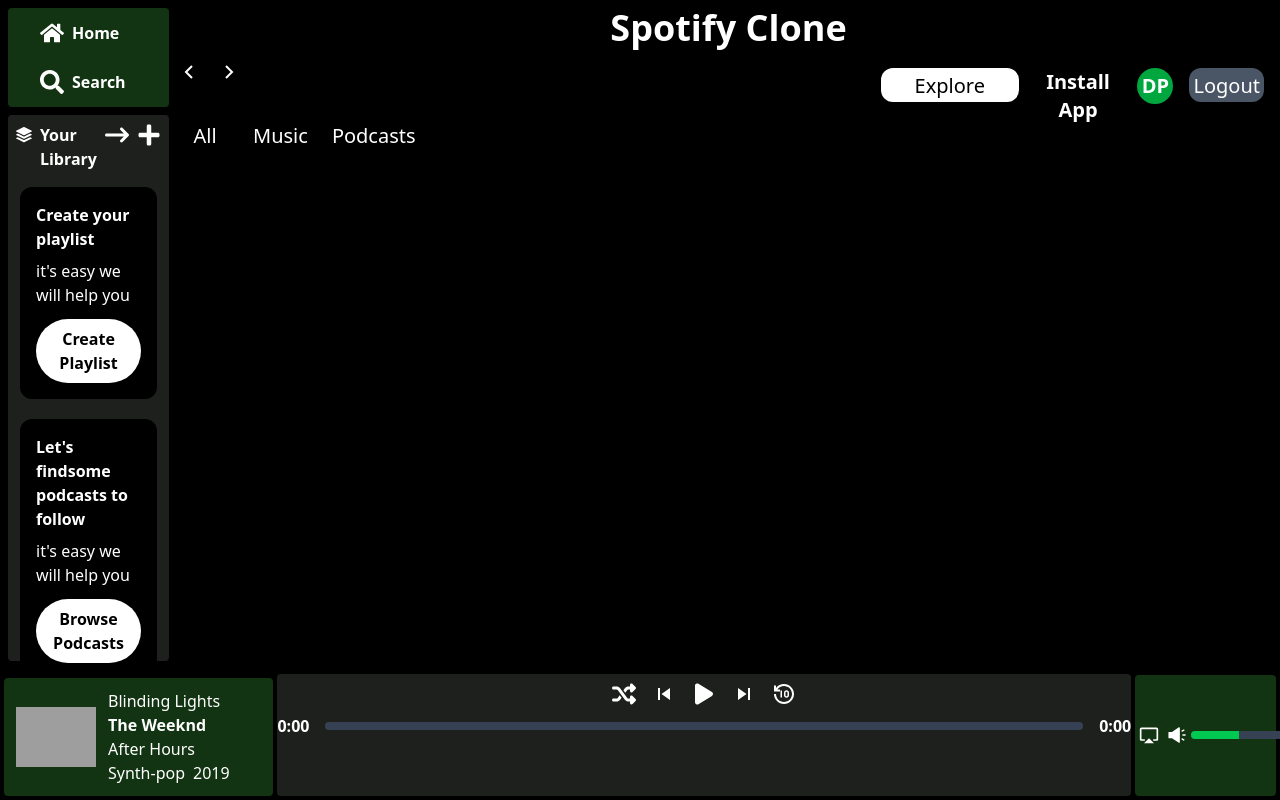
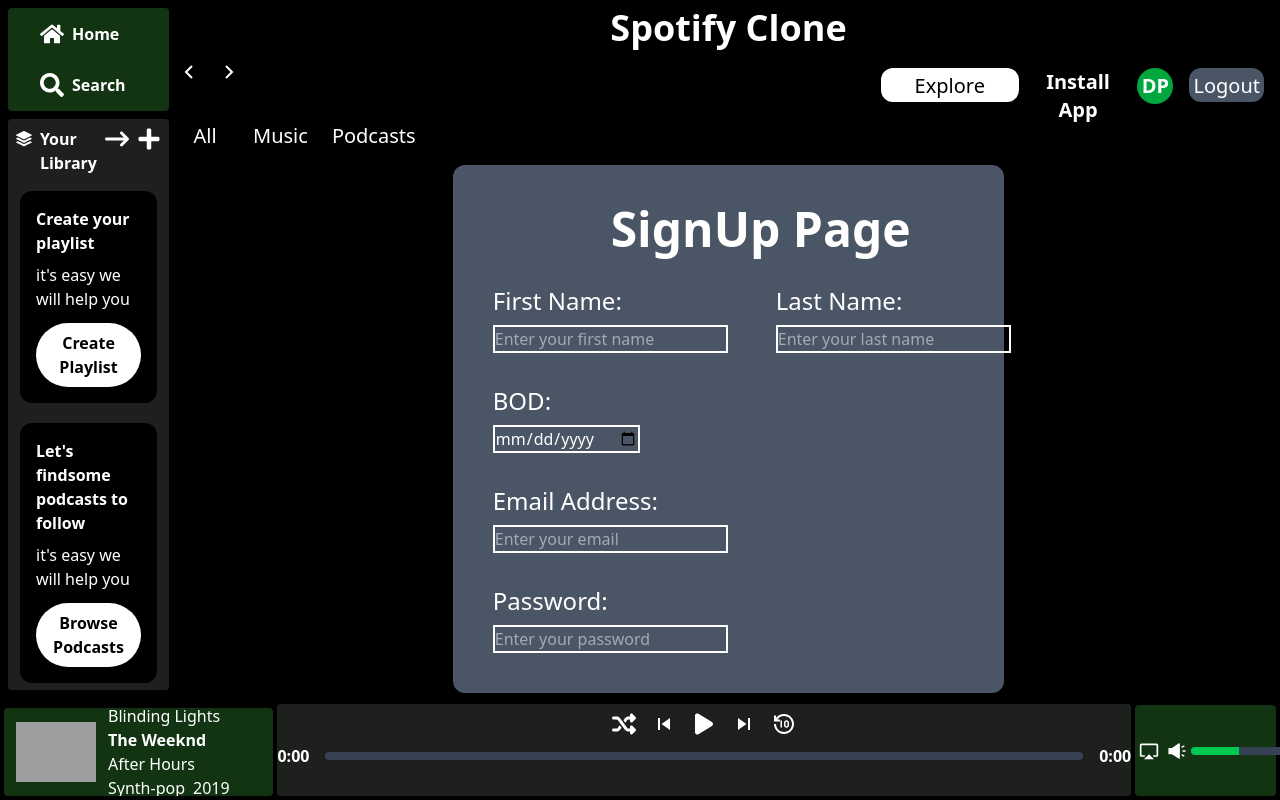
Before and after one commit to TheDeveloperIsDhruv/Spotify-Clone, a React (Vite) app: page /signup in a window 1280 px wide. Built offline with nearby package versions, Linux system fonts and the light colour scheme; grey boxes are pictures that could not be loaded.

Commit message:
Created and linked SignUp Page

```diff
--- a/src/App.jsx
+++ b/src/App.jsx
@@ -12,6 +12,7 @@
 import songs from './assets/songs';
 import TopArtistDetails from './Components/TopArtistDetails';
 import LoginPage from './Components/LoginPage';
+import SignUp from './Components/SignUp';
 import { useEffect, useRef } from 'react';
 
 function App() {
@@ -29,6 +30,7 @@
             </div>
             <Routes>
                 <Route path="/login" element={<LoginPage />}></Route>
+                <Route path='/signup' element={<SignUp/>}></Route>
                 <Route path="/" element={<Music onsongSelect={setCurrentSongId} />} />
                 <Route path="/album/:albumid" element={<AlbumDetails></AlbumDetails>}></Route>
                 <Route path='/playlist/:playlistid' element={<PlaylistDetails/>}></Route>
--- a/src/Components/LoginPage.jsx
+++ b/src/Components/LoginPage.jsx
@@ -13,9 +13,6 @@
                         <h1 className="text-2xl mb-2">Password:</h1>
                         <input type="password" placeholder="Enter your password" className=" border-2 border-white focus:border-pink-600"/>
                     </div>
-
-
-
             </div>
 
         </div>
--- a/src/Components/Navbar.jsx
+++ b/src/Components/Navbar.jsx
@@ -65,7 +65,7 @@
                             <button className="block w-full text-left px-4 py-2 hover:bg-gray-400 rounded" onClick={()=>navigate('/login')}>
                                 Login
                             </button>
-                            <button className="block w-full text-left px-4 py-2 hover:bg-gray-400 rounded">
+                            <button className="block w-full text-left px-4 py-2 hover:bg-gray-400 rounded" onClick={()=>navigate(`/signup`)}>
                                 Sign Up
                             </button>
                             </div>
--- /dev/null
+++ b/src/Components/SignUp.jsx
@@ -0,0 +1,40 @@
+import React from "react";
+
+const SignUp = () => {
+     return(
+            <div className="flex justify-center h-screen items-center">
+            <div className="bg-gray-600 p-10 rounded-xl text-white w-2/4">
+                    <h1 className="font-bold text-5xl ml-[25%] mb-8">SignUp Page</h1>
+                    <div className="mb-8 flex flex-row gap-6">
+                        <div>
+                        <h1 className="text-2xl mb-2">First Name:</h1>
+                        <input type="email" placeholder="Enter your first name" className=" border-2 border-white focus:border-red-600 "/>
+                        </div>
+                        <br />
+                        <div>
+                               <h1 className="text-2xl mb-2">Last Name:</h1>
+                               <input type="email" placeholder="Enter your last name" className=" border-2 border-white focus:border-red-600 "/>
+                        </div>
+                    </div>
+                    <div className="mb-8">
+                        <h1 className="text-2xl mb-2">BOD:</h1>
+                        <input type="date" placeholder="Enter your DOB" className=" border-2 border-white focus:border-red-600 "/>
+                    </div>
+
+                    <div className="mb-8">
+                        <h1 className="text-2xl mb-2">Email Address:</h1>
+                        <input type="email" placeholder="Enter your email" className=" border-2 border-white focus:border-red-600 "/>
+                    </div>
+
+
+                    <div>
+                        <h1 className="text-2xl mb-2">Password:</h1>
+                        <input type="password" placeholder="Enter your password" className=" border-2 border-white focus:border-pink-600"/>
+                    </div>
+            </div>
+
+        </div>
+     );
+
+}
+export default SignUp;
```
